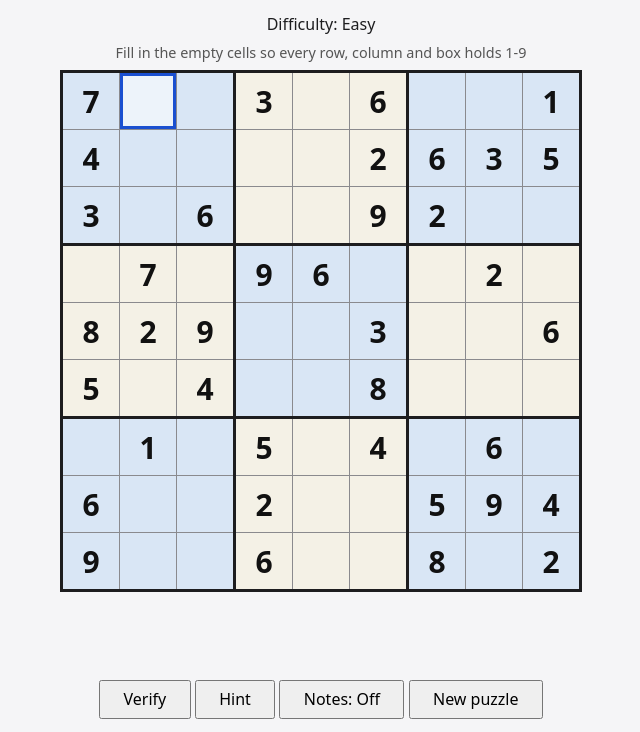
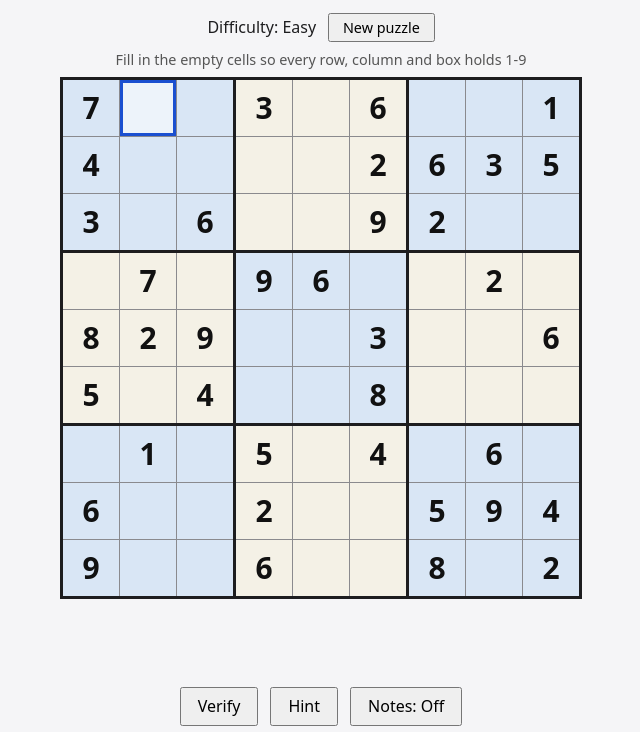
Before and after one commit to dirkmarski/weaver, a plain HTML site: page index.html in a window 1280 px wide. Both pictures are taken after a click on the button "Easy". Shown: the part 62-794 px from the top of the page, without its empty margins (319-959 px from the left). Drawn offline with Linux system fonts and the light colour scheme.

Commit message:
[developer][session 28d2788e-8588-47d1-8000-5904c97e526f] New puzzle beside the difficulty, Verify/Hint/Notes one row with gaps, page top-aligned at all widths (#84)
Co-Authored-By: Claude Sonnet 5.5 <noreply@anthropic.com>

```diff
--- a/index.html
+++ b/index.html
@@ -20,10 +20,10 @@
       </p>
     </section>
     <section id="game" hidden>
-      <p id="level"></p>
+      <p id="level"><span id="level-text"></span> <button id="new-puzzle" type="button">New puzzle</button></p>
       <table id="sudoku"><caption>Fill in the empty cells so every row, column and box holds 1-9</caption></table>
       <p id="link"></p>
-      <p id="buttons"><button id="verify" type="button">Verify</button> <button id="hint" type="button">Hint</button> <button id="notes" type="button" title="Toggle notes (N)" aria-pressed="false">Notes: Off</button> <button id="new-puzzle" type="button">New puzzle</button></p>
+      <p id="buttons"><button id="verify" type="button">Verify</button> <button id="hint" type="button">Hint</button> <button id="notes" type="button" title="Toggle notes (N)" aria-pressed="false">Notes: Off</button></p>
     </section>
     <p id="status" role="status"></p>
     <p id="key"></p>
--- a/style.css
+++ b/style.css
@@ -3,7 +3,7 @@ body {
   min-height: 100vh;
   display: flex;
   justify-content: center;
-  align-items: center;
+  align-items: flex-start;
   background: #f5f5f7;
   font-family: system-ui, -apple-system, "Segoe UI", sans-serif;
   color: #1d1d1f;
@@ -44,10 +44,11 @@ h1 { margin: 0 0 1rem; font-weight: 600; }
 #sudoku input:focus { outline: 3px solid #1a4fd0; outline-offset: -3px; background: #fff8; }
 #sudoku input.conflict { color: #c00; background: #ffb3b3; font-weight: 700; box-shadow: inset 0 0 0 3px #c00; }
 #picker h2 { font-size: 1.2rem; font-weight: 500; }
-#picker button, #new-puzzle { font: inherit; padding: 0.4rem 1.4rem; cursor: pointer; }
-#level { font-weight: 500; margin: 0 0 0.5rem; }
+#picker button { font: inherit; padding: 0.4rem 1.4rem; cursor: pointer; }
+#level { display: flex; justify-content: center; align-items: center; gap: 0.75rem; font-weight: 500; margin: 0 0 0.5rem; }
+#new-puzzle { font: inherit; font-size: 0.9rem; padding: 0.1rem 0.8rem; min-height: 1.8rem; cursor: pointer; }
 [hidden] { display: none !important; }
-#verify, #hint, #notes { font: inherit; padding: 0.4rem 1.4rem; cursor: pointer; }
+#verify, #hint, #notes { font: inherit; padding: 0.4rem 1rem; min-height: 2.15rem; cursor: pointer; }
 #sudoku td.left { border-left: 3px solid #1d1d1f; }
 #sudoku td.top { border-top: 3px solid #1d1d1f; }
 #sudoku td.right { border-right: 3px solid #1d1d1f; }
@@ -60,7 +61,7 @@ h1 { margin: 0 0 1rem; font-weight: 600; }
 #status.steps { max-width: 36rem; margin-left: auto; margin-right: auto; text-align: left; white-space: pre-line; }
 #key { margin: 0.25rem auto 0; max-width: 36rem; font-size: 0.85rem; font-weight: 400; color: #444; }
 #link { margin: 0.25rem auto 0; min-height: 4lh; max-width: 36rem; font-size: 0.85rem; font-weight: 500; color: #4a0f8a; }
-#buttons { margin-top: 0.5rem; }
+#buttons { display: flex; justify-content: center; gap: 0.75rem; margin-top: 0.5rem; }
 
 #sudoku caption {
   caption-side: top;
@@ -133,7 +134,6 @@ h1 { margin: 0 0 1rem; font-weight: 600; }
 #sudoku td.hint-removed::after { color: #333; border: 1px solid #595959; background: linear-gradient(to top right, #fff 43%, #6b6b6b 43% 57%, #fff 57%); }
 #sudoku td.hint-ruled::after { color: #4a0f8a; border: 1px solid #4a0f8a; background: linear-gradient(to top right, #fff 43%, #4a0f8a 43% 57%, #fff 57%); }
 @media (max-width: 559px) {
-  body { align-items: flex-start; }
   #sudoku td.hint-confined::after, #sudoku td.hint-removed::after, #sudoku td.hint-ruled::after { padding: 0 1px; }
   #sudoku td[data-d="1"]::after, #sudoku td[data-d="4"]::after, #sudoku td[data-d="7"]::after { left: 0; --tx: 0; }
   #sudoku td[data-d="3"]::after, #sudoku td[data-d="6"]::after, #sudoku td[data-d="9"]::after { left: auto; right: 0; --tx: 0; }
--- a/sudoku.js
+++ b/sudoku.js
@@ -795,7 +795,7 @@
     var button = document.getElementById('verify');
     var picker = document.getElementById('picker');
     var game = document.getElementById('game');
-    var levelLabel = document.getElementById('level');
+    var levelLabel = document.getElementById('level-text');
     var puzzle = null;  // current puzzle (9x9, 0 = empty)
     var inputs = [];    // [r][c] -> input element or null for givens
     var notesMode = false;
```
Also changed, not shown: README.md.
